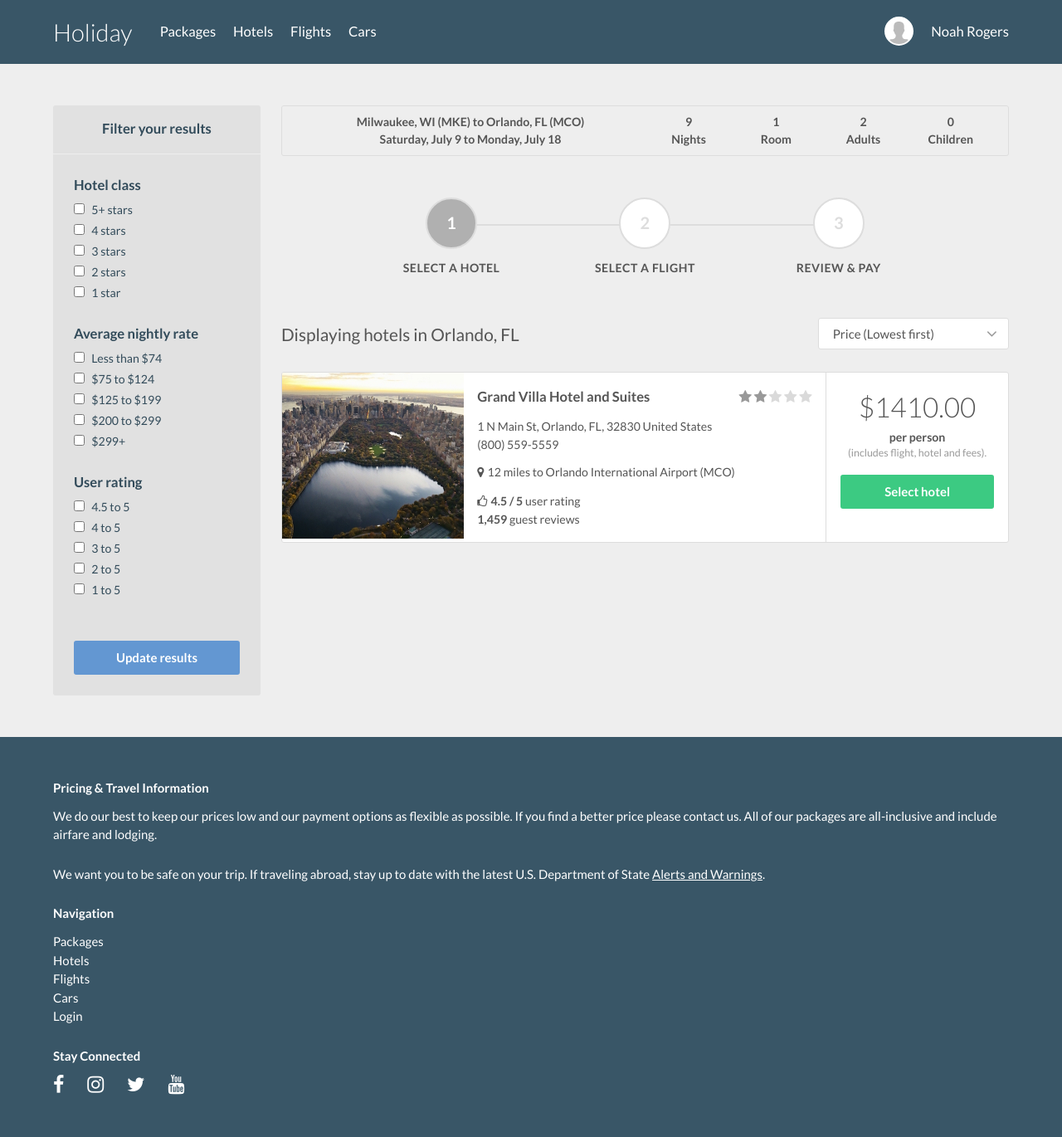
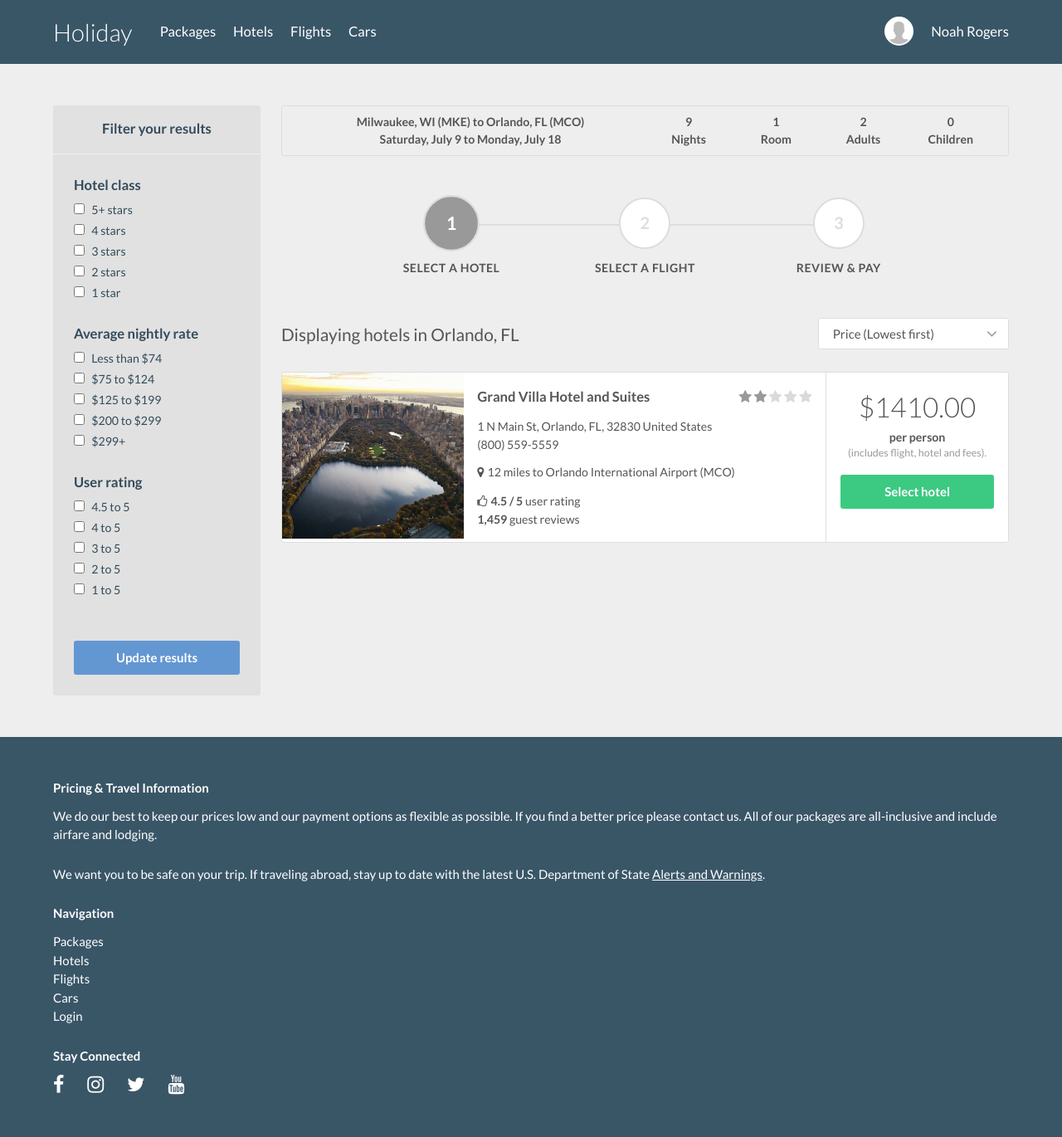
Before and after one commit to Treydor/holiday, a Jekyll site: the page built from packages/package-selection/hotels/index.html, in a window 1280 px wide. Shown: the whole page at 83% size. Built offline with Jekyll 4.4.1, drawn with Linux system fonts in a browser that asks for light colours; nearby versions of some CDN libraries.

Commit message:
Adds new pulse animation

```diff
--- a/assets/stylesheets/components/_animations.scss
+++ b/assets/stylesheets/components/_animations.scss
@@ -1,14 +1,15 @@
 /*------ Pulse ------*/
 
-.pulse {
-  animation: pulse 1s ease-in-out infinite alternate;
+@keyframes pulse {
+  from {
+    transform: scale(1.1)
+  }
+
+  to {
+    transform: scale(1);
+  }
 }
 
-@keyframes pulse {
-  0% {
-    background: $gray;
-  }
-  50% {
-    background: lighten($gray, 10%);
-  }
+.pulse {
+  animation: pulse .75s ease-in-out infinite alternate;
 }
```
